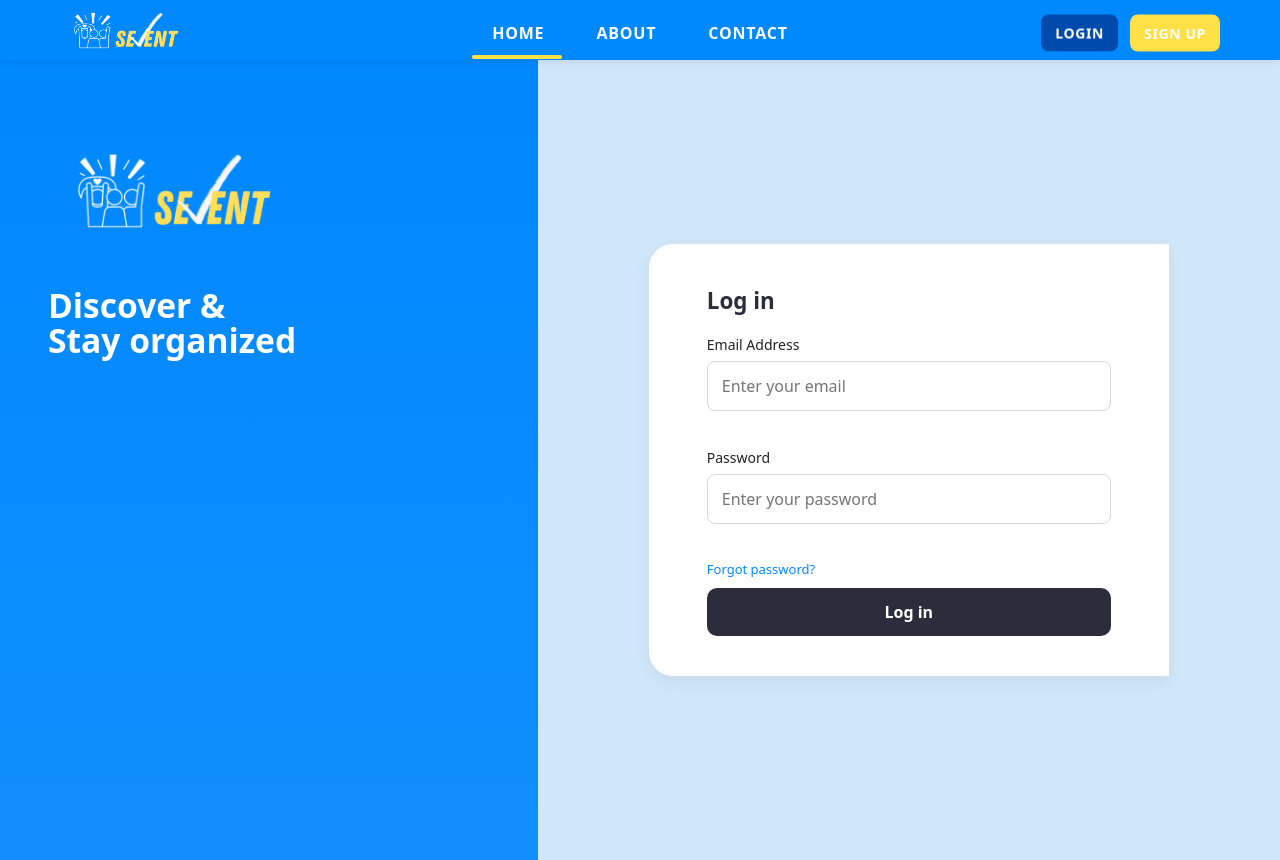
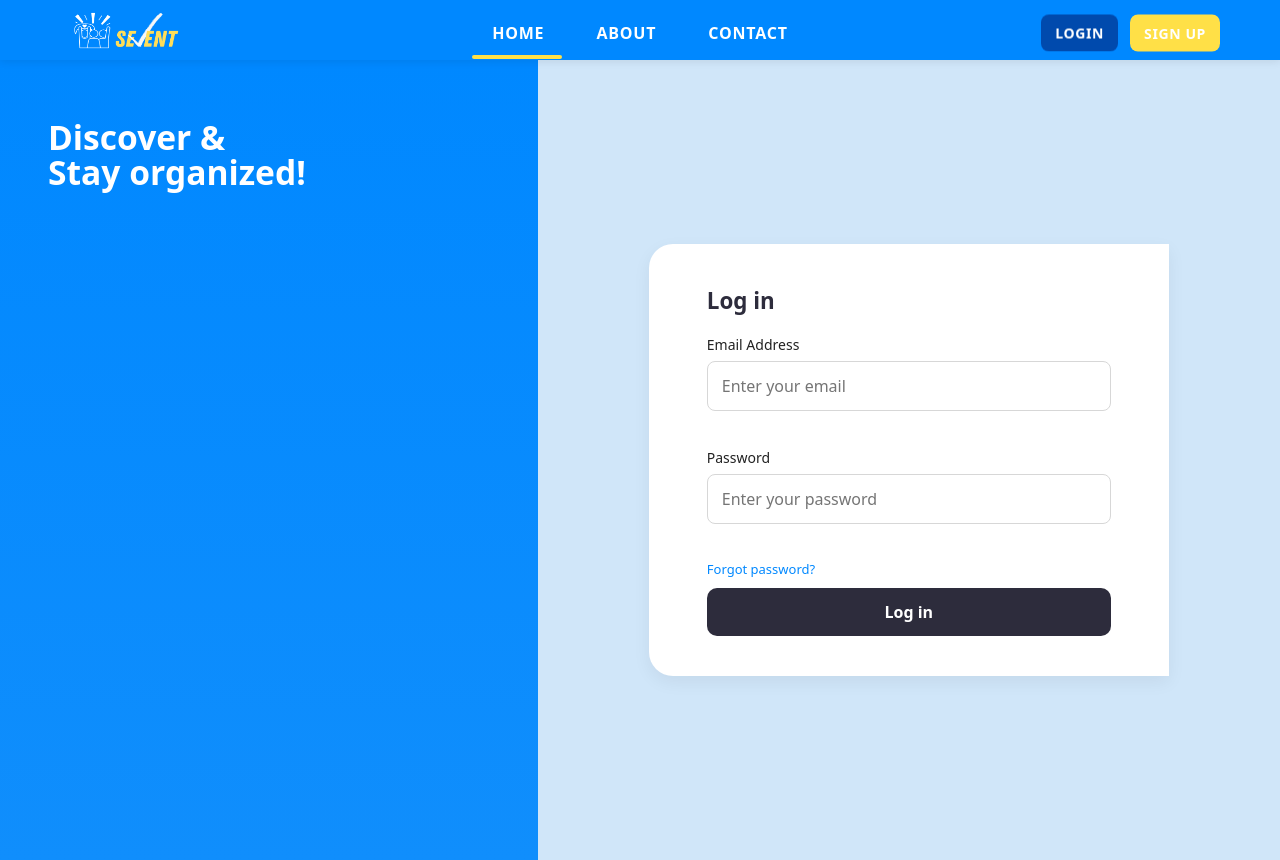
Before and after one commit to anhdangtr/fe_sevent_3n, a React (Vite) app: page /auth/LogIn in a window 1280 px wide. Built offline with nearby package versions, Linux system fonts and the light colour scheme.

Commit message:
ý sửa

```diff
--- a/src/auth/LogIn.jsx
+++ b/src/auth/LogIn.jsx
@@ -7,9 +7,9 @@ const LogIn = () => {
     return (
         <div className="signup-container">
             <div className="signup-left-panel">
-                <img src={logo} alt="logo" className="signup-logo" />
+                {/* <img src={logo} alt="logo" className="signup-logo" />  */}
                 <h1 className="signup-title">
-                    Discover & <br /> Stay organized
+                    Discover & <br /> Stay organized!
                 </h1>
             </div>
 
--- a/src/auth/SignUp.jsx
+++ b/src/auth/SignUp.jsx
@@ -8,7 +8,7 @@ const SignUp = () => {
     <div className="signup-container">
       {/* Left Panel */}
       <div className="signup-left-panel">
-        <img src={logo} alt="logo" className="signup-logo" />
+        {/* <img src={logo} alt="logo" className="signup-logo" /> */}
         <h1 className="signup-title">
           Discover & <br /> Stay organized
         </h1>
```
